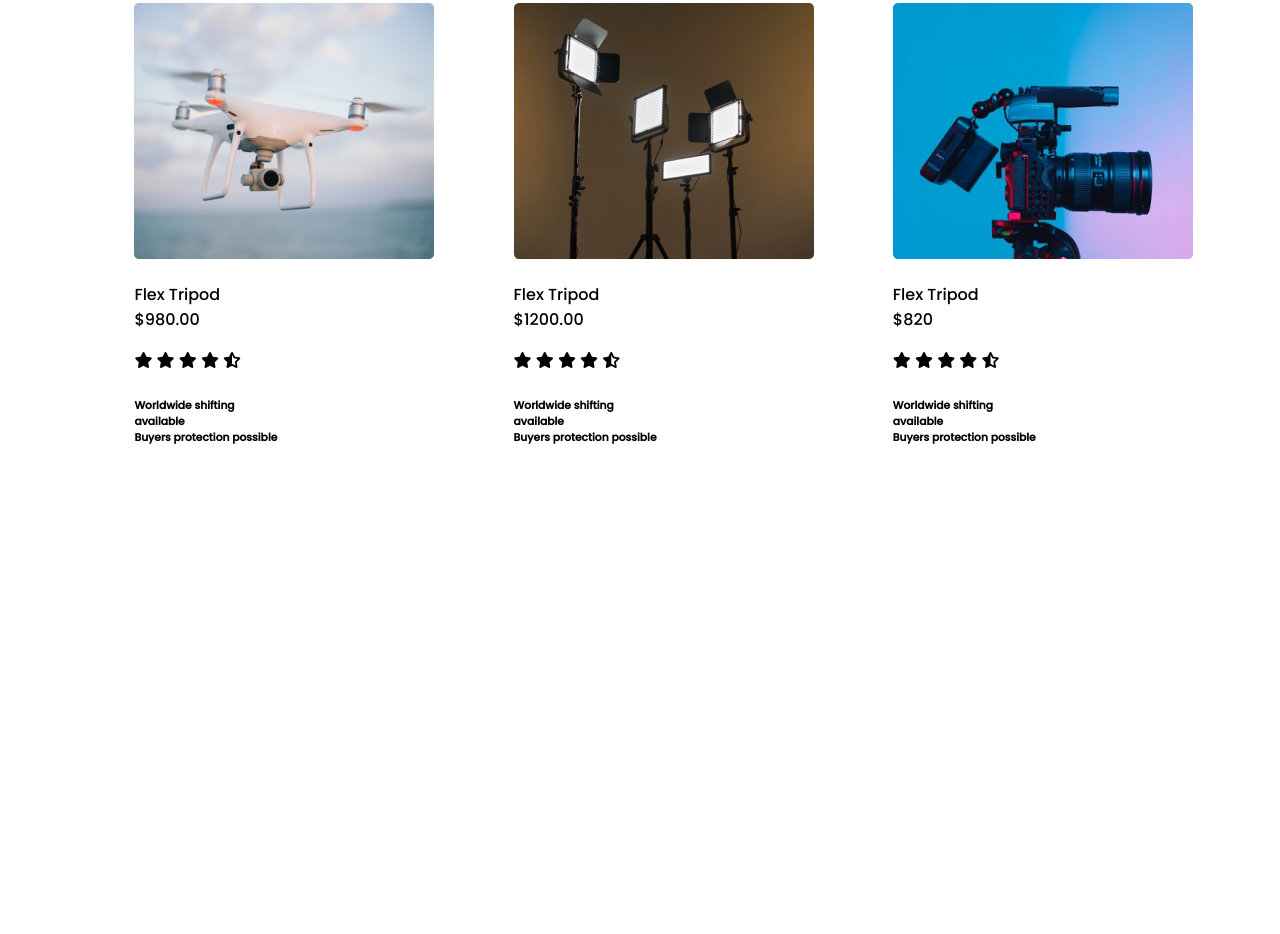
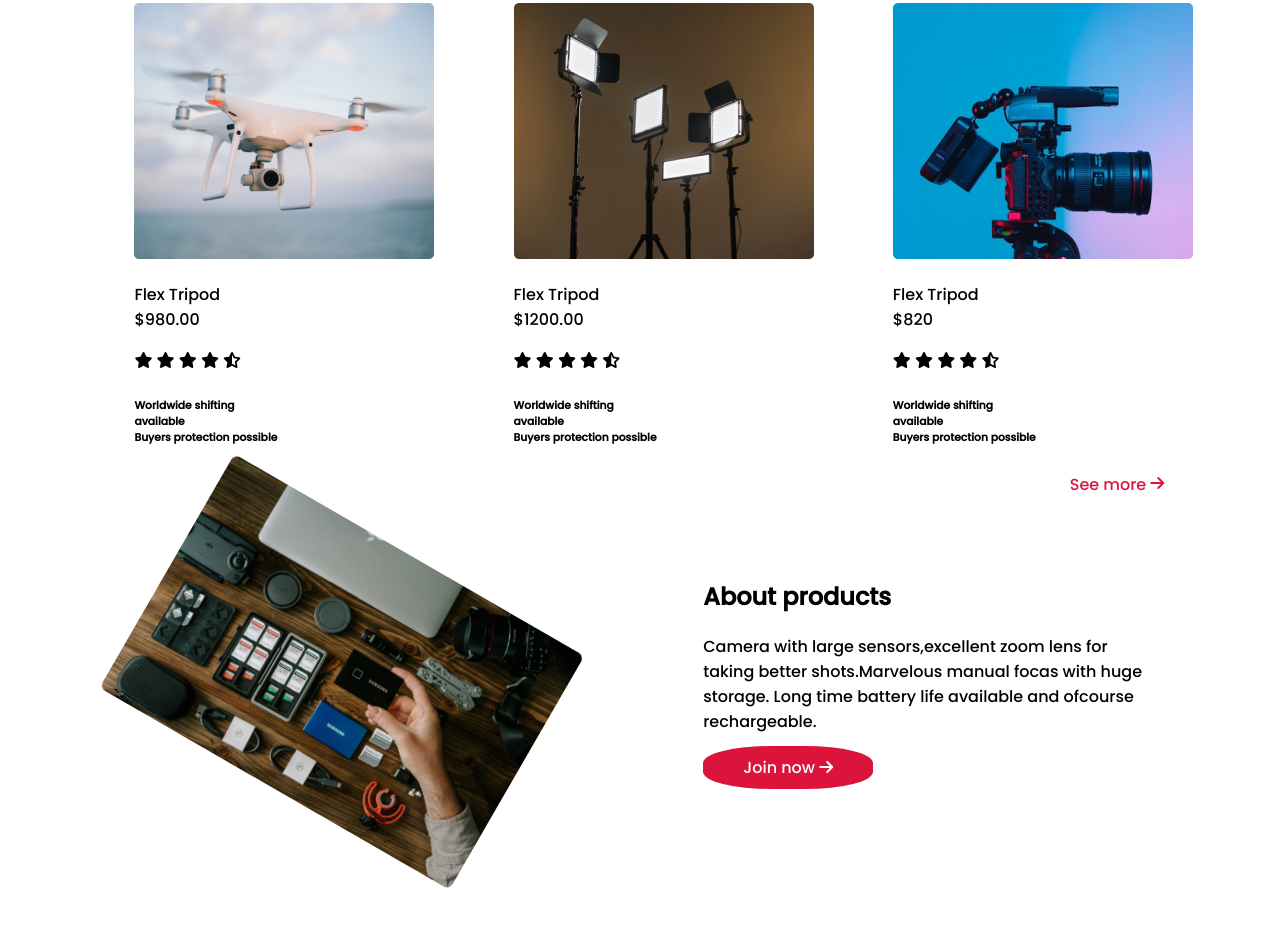
Before and after one commit to TanjidaJahanChowdhury/second-assignment, a plain HTML site: page index.html in a window 1280 px wide. Shown: the part 1654-2588 px from the top of the page. Before the commit the page ends 2133 px from the top, so only its background shows below. Drawn offline with Linux system fonts and the light colour scheme.

Commit message:
last section

```diff
--- a/index.html
+++ b/index.html
@@ -33,9 +33,9 @@
             <div class="half-width">
                 <img class="img-edit" src="images/main-camera.png" alt="">
             </div>
+        </section>
 
-
-        </section>
+        <!-- ---sec section--- -->
         <section class="sec-container">
             <div class="sec-heading">
                 <h3>Popular collection</h3>
@@ -133,6 +133,28 @@
                 </div>
 
             </article>
+            <a class="see-button" target="blank"
+                href="https://www.facebook.com/profile.php?id=100011176757265&sk=about">See more <i
+                    class="fas fa-arrow-right"></i></a>
+
+        </section>
+
+        <!-- ---3rd section--- -->
+        <section class="first-container last-sec">
+            <div class="half-width">
+                <img class="img-edit" src="images/gear.png" alt="">
+            </div>
+
+            <div class="half-width para-edit">
+                <h1 class="influ-heading">About products</h1>
+                <p class="para-margin">Camera with large sensors,excellent zoom lens for taking better shots.Marvelous
+                    manual focas with huge storage. Long time battery life available and ofcourse rechargeable.</p>
+                <a class="link-button" target="blank"
+                    href="https://www.facebook.com/profile.php?id=100011176757265&sk=about">Join now <i
+                        class="fas fa-arrow-right"></i>
+                </a>
+            </div>
+
         </section>
 
     </main>
--- a/style.css
+++ b/style.css
@@ -25,7 +25,7 @@ body{
 .link-button{
     text-decoration: none;
     padding: 10px 40px;
-    background-color:darkred;
+    background-color:crimson;
     border-radius: 40%;
     color: white;
 
@@ -50,3 +50,16 @@ body{
     align-items: center;
 
 }
+.see-button{
+    text-decoration: none;
+    text-align-last: right;
+    color: crimson;
+    padding-top: 4%;
+    padding-left: 84%;
+}
+.para-edit{
+    padding-right:10%;
+}
+.last-sec{
+    padding-top:5%;
+}
```
